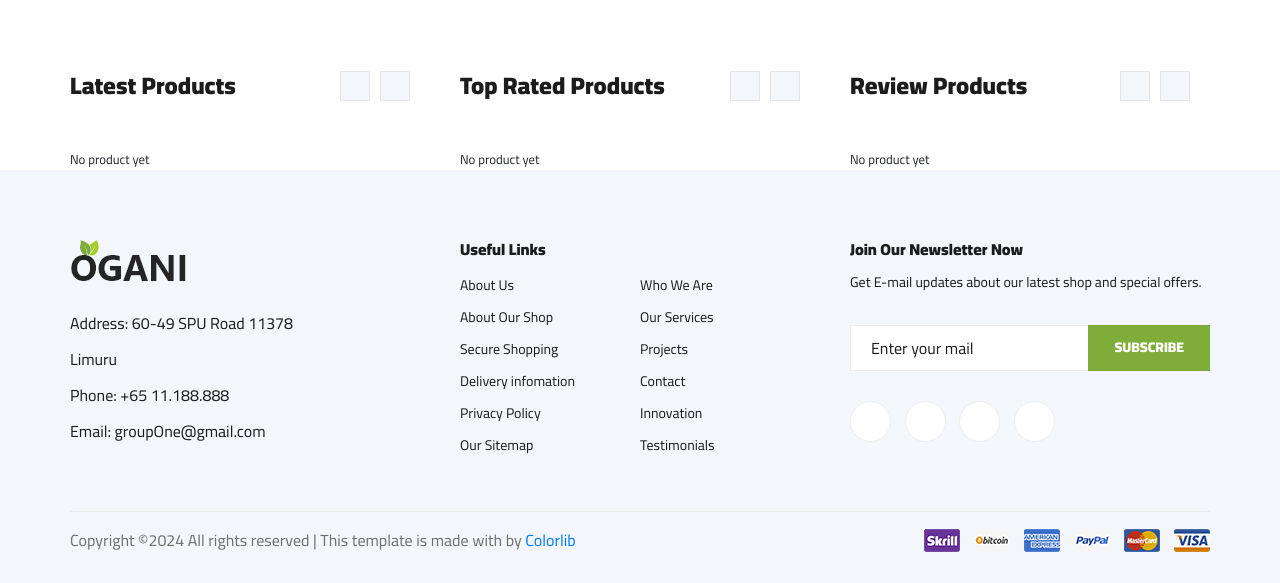
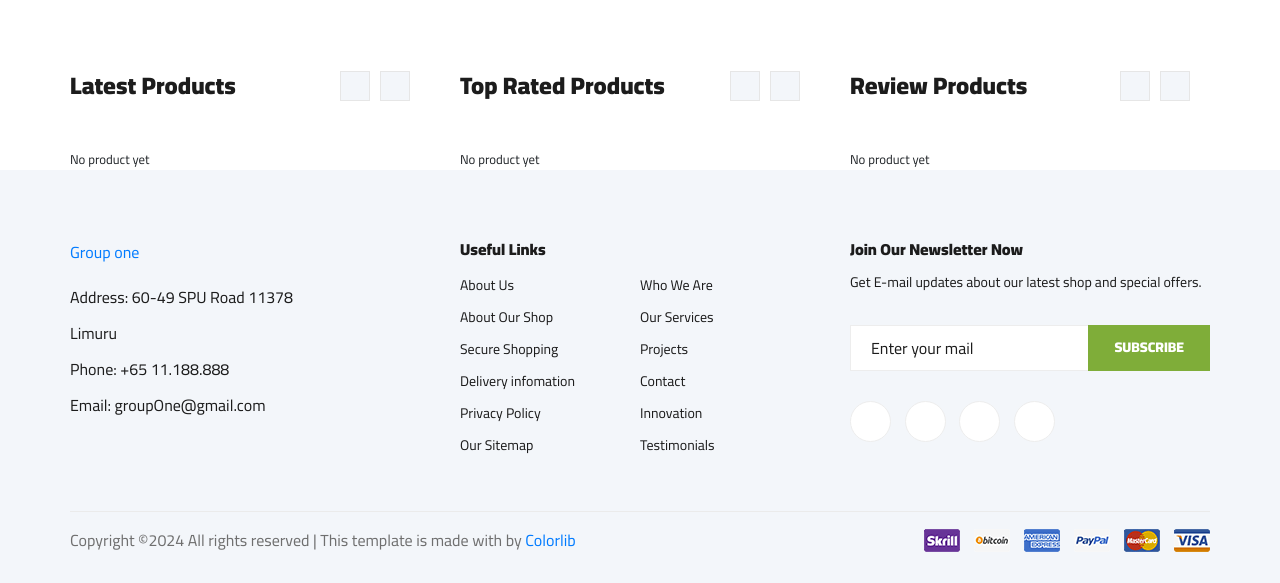
Before and after one commit to ColinAdo/group-one-project, a Django app: page / in a window 1280 px wide. Shown: the part 580-1163 px from the top of the page. Run offline with Django 4.2, Linux system fonts and the light colour scheme; data that the repository does not hold is empty; some libraries are stand-ins or nearby versions.

Commit message:
Add link proper

```diff
--- a/templates/partials/base.html
+++ b/templates/partials/base.html
@@ -36,7 +36,7 @@
                 <div class="col-lg-3 col-md-6 col-sm-6">
                     <div class="footer__about">
                         <div class="footer__about__logo">
-                            <a href="./index.html"><img src="{% static 'img/logo.png' %}" alt=""></a>
+                            <a href="{% url 'index' %}">Group one</a>
                         </div>
                         <ul>
                             <li>Address: 60-49 SPU Road 11378 Limuru</li>
```
